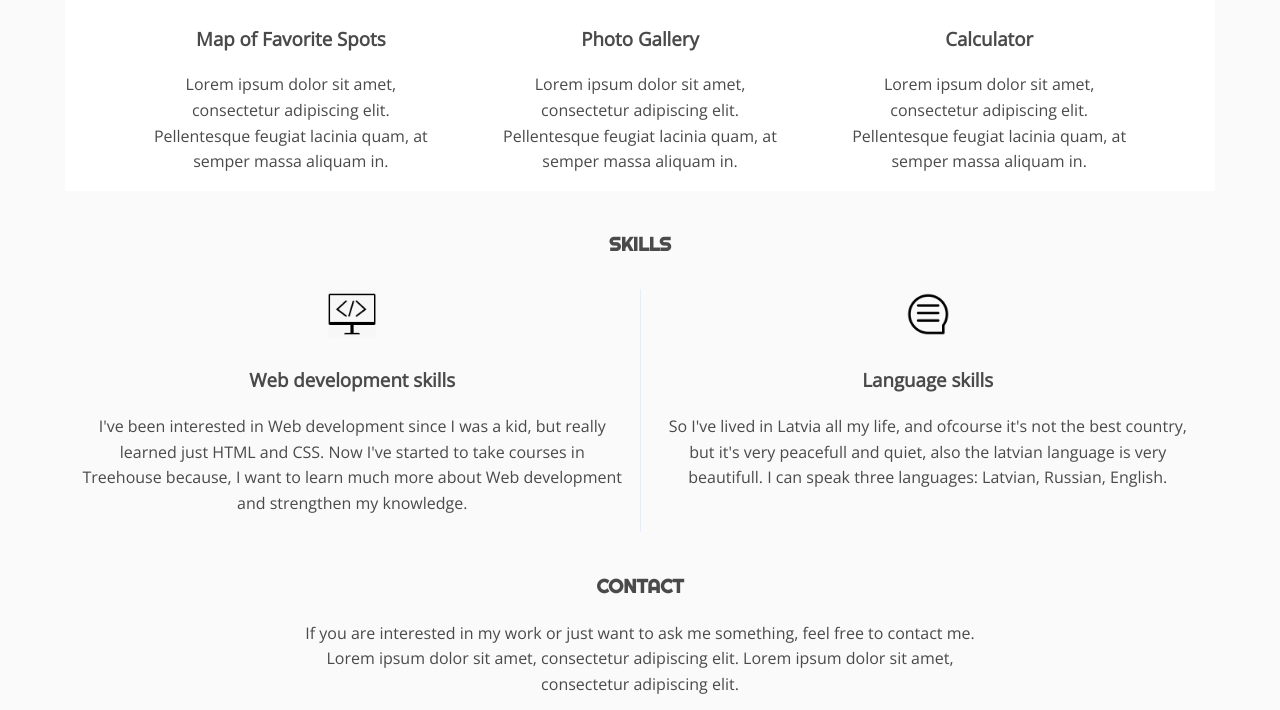
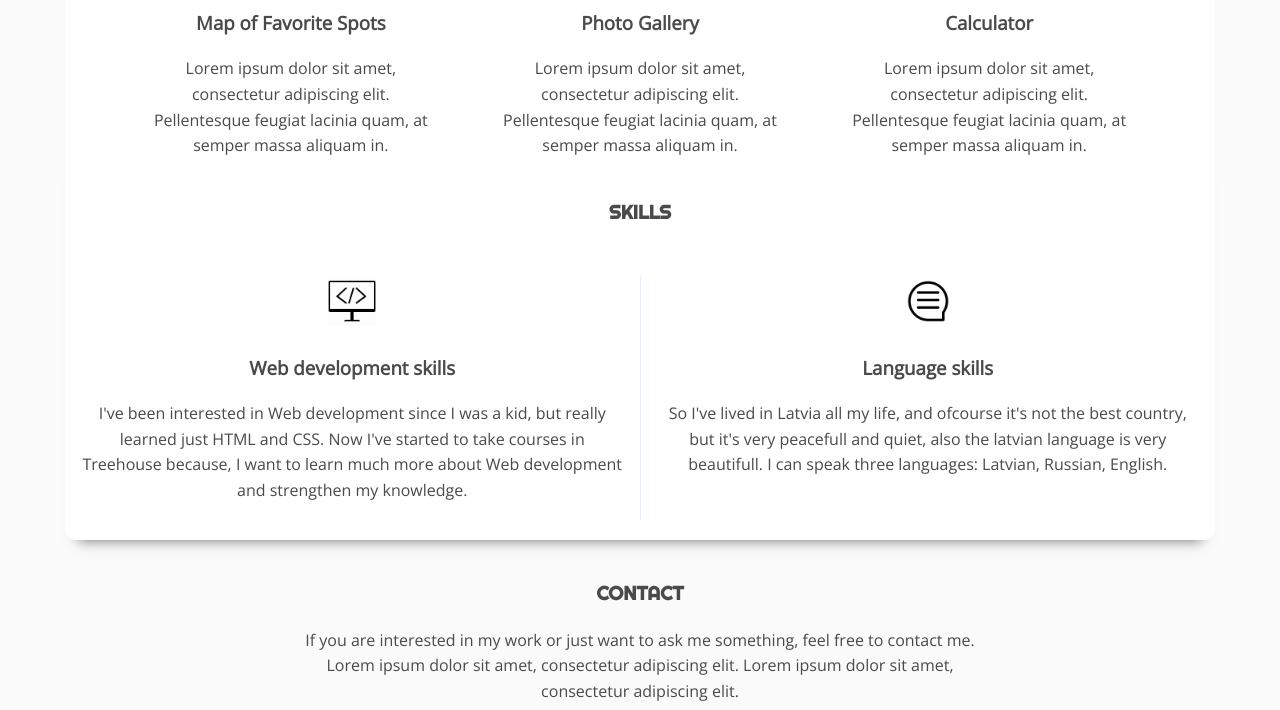
Before and after one commit to repelsins/Project_2, a plain HTML site: page index.html in a window 1280 px wide. Shown: the part 1062-1772 px from the top of the page. Drawn offline with nearby package versions, Linux system fonts and the light colour scheme.

Commit message:
added shadow

```diff
--- a/css/style.css
+++ b/css/style.css
@@ -15,13 +15,13 @@ body {
 
 h1,
 h2 {
-	font-family: 'Righteous', cursive;
+  font-family: "Righteous", cursive;
 }
 
 h1 {
   font-weight: 500;
   margin: 0;
-	text-shadow: 3px 3px rgb(74, 74, 74, .3);
+  text-shadow: 3px 3px rgb(74, 74, 74, 0.3);
 }
 
 h1,
@@ -34,6 +34,11 @@ h2 {
   text-transform: uppercase;
   margin: 1em 0;
   padding-top: 1em;
+}
+
+.skills h2 {
+  margin: 0 0 2em;
+  padding-top: 2em;
 }
 
 /* Pseudo-classes ------------------ */
@@ -78,7 +83,7 @@ a:active {
 .main-nav a {
   display: block;
   text-align: center;
-	transition: all .5s;
+  transition: all 0.5s;
 }
 
 .main-nav li {
@@ -130,8 +135,17 @@ a:active {
   text-align: center;
 }
 
-.portfolio {
+.portfolio,
+.skills {
   background: #fff;
+}
+
+.skills {
+  border-radius: 0 0 10px 10px;
+  padding-bottom: 20px;
+  -webkit-box-shadow: 0px 14px 12px -13px rgba(0, 0, 0, 0.5);
+  -moz-box-shadow: 0px 14px 12px -13px rgba(0, 0, 0, 0.5);
+  box-shadow: 0px 14px 12px -13px rgba(0, 0, 0, 0.5);
 }
 
 .contact {
@@ -175,6 +189,10 @@ a:active {
 .banner p,
 .col p {
   padding: 0 2em;
+}
+
+.col p {
+  margin-bottom: 0;
 }
 
 .contact p {
```
Lines whose indentation alone changed are shown as unchanged.
